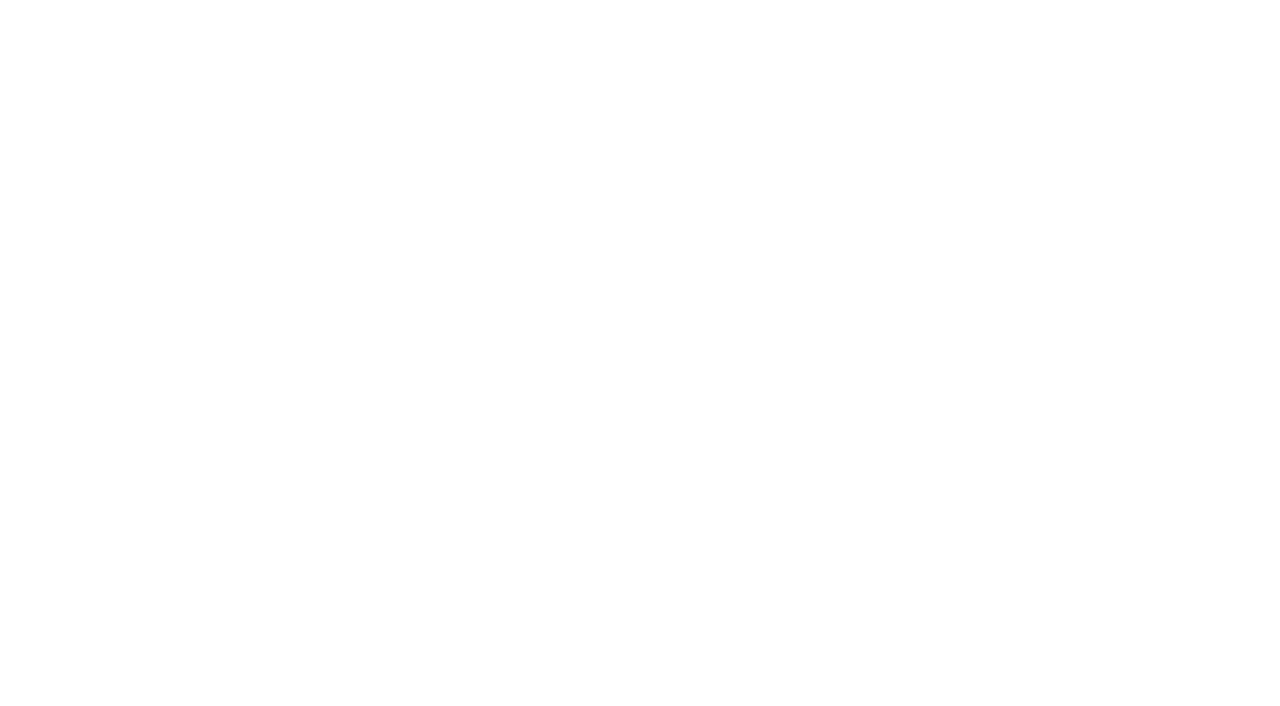
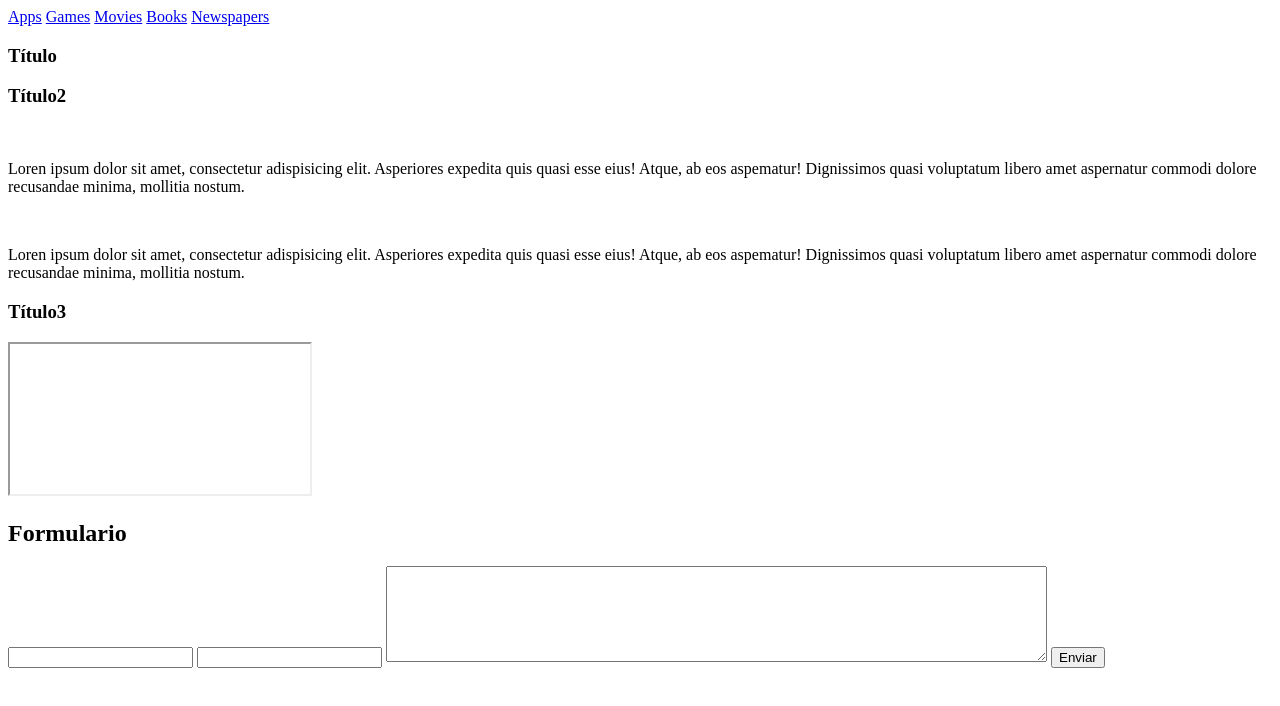
Before and after one commit to gabyLuTrejo/dise-o-landing, a plain HTML site: page index.html in a window 1280 px wide. Drawn offline with Linux system fonts and the light colour scheme.

Commit message:
Maquetación implementada

```diff
--- a/index.html
+++ b/index.html
@@ -4,8 +4,54 @@
     <meta charset="utf-8">
     <title>Landing</title>
     <link rel="stylesheet" href="css/main.css">
+    <meta name="viewport" content="width=device-width, initial-scale=1.0">
   </head>
   <body>
+    <article class="contenedor">
+      <header>
+        <nav>
+          <a href="#">Apps</a>
+          <a href="#">Games</a>
+          <a href="#">Movies</a>
+          <a href="#">Books</a>
+          <a href="#">Newspapers</a>
+        </nav>
+      </header>
+      <section class="secc-imagen">
+        <h1>Título</h1>
+
+      </section>
+      <section class="secc-texto">
+        <h1>Título2</h1>
+        <div class="fila1">
+          <img src="" alt="">
+          <p>Loren ipsum dolor sit amet, consectetur adispisicing elit.
+             Asperiores expedita quis quasi esse eius! Atque, ab eos
+             aspematur! Dignissimos quasi voluptatum libero amet aspernatur
+             commodi dolore recusandae minima, mollitia nostum.
+          </p>
+        </div>
+        <div class="fila2">
+          <img src="" alt="">
+          <p>Loren ipsum dolor sit amet, consectetur adispisicing elit.
+             Asperiores expedita quis quasi esse eius! Atque, ab eos
+             aspematur! Dignissimos quasi voluptatum libero amet aspernatur
+             commodi dolore recusandae minima, mollitia nostum.
+          </p>
+        </div>
+      </section>
+      <section class="secc-video">
+        <h1>Título3</h1>
+        <iframe src="" width="" height=""></iframe>
+      </section>
+      <form class="formulario" action="index.html" method="post">
+        <h1>Formulario</h1>
+        <input type="text" name="" value="">
+        <input type="text" name="" value="">
+        <textarea name="name" rows="6" cols="80"></textarea>
+        <button type="button" name="button">Enviar</button>
+      </form>
+    </article>
 
   </body>
 </html>
```
